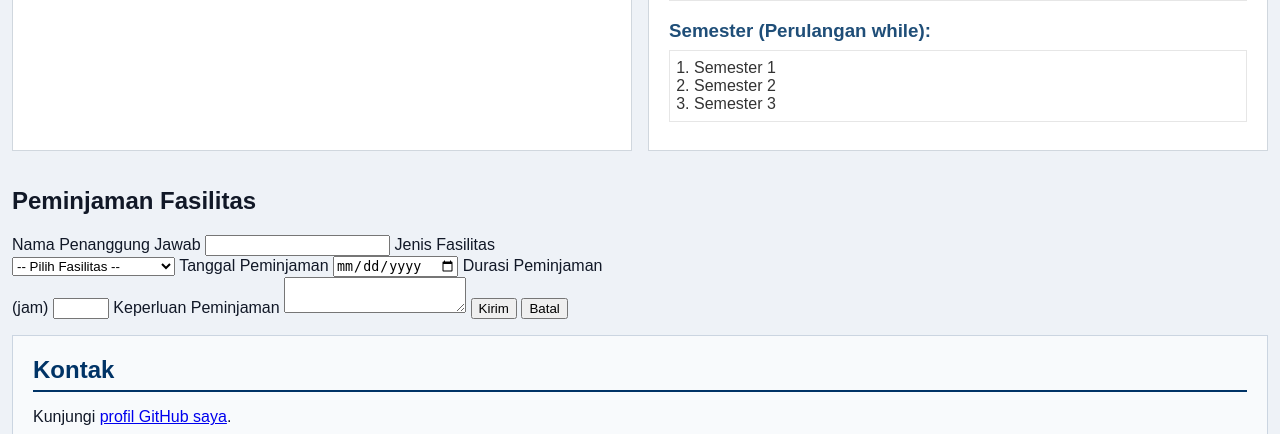
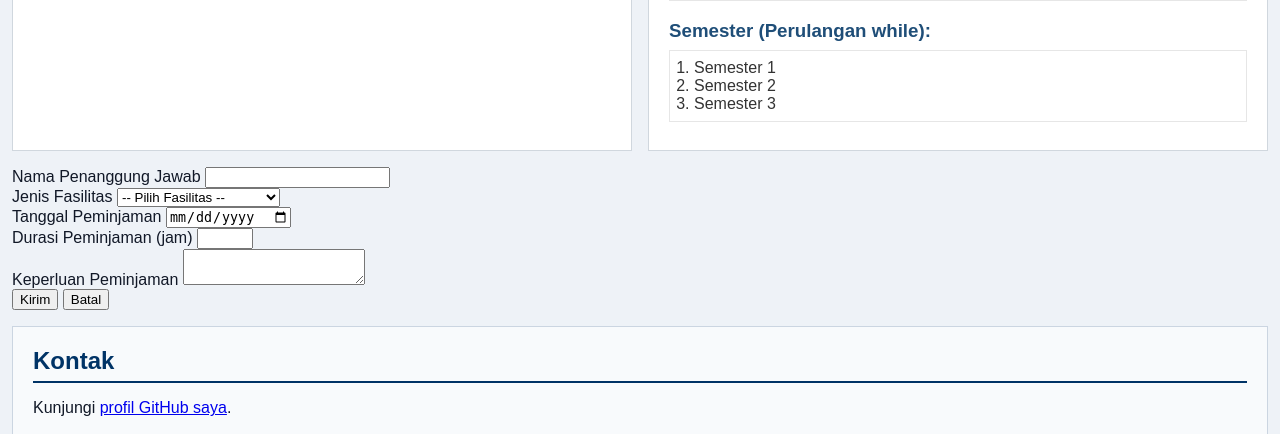
Before and after one commit to 2611500055-Steven/2611500055-pwd-ti1j-2627o, a PHP site: page /pertemuan-08/index.php in a window 1280 px wide. Shown: the part 737-1171 px from the top of the page. Run offline with PHP 8.4, Linux system fonts and the light colour scheme.

Commit message:
memperbaiki menu Peminjaman Fasilitas

```diff
--- a/pertemuan-08/index.php
+++ b/pertemuan-08/index.php
@@ -174,40 +174,43 @@ switch ($programStudi) {
 			</article>
 		</section>
 
-		<section id="peminjaman">
-            <h2>Peminjaman Fasilitas</h2>
-
 		<form method="POST" action="#peminjaman" id="formPeminjaman">
     <input type="hidden" name="form_peminjaman" value="1">
 
+    <div class="field-peminjaman">
         <label>Nama Penanggung Jawab</label>
-            <input type="text" name="nama_pj" required>
+        <input type="text" name="nama_pj" maxlength="100" required>
+    </div>
 
+    <div class="field-peminjaman">
         <label>Jenis Fasilitas</label>
         <select name="fasilitas" required>
             <option value="">-- Pilih Fasilitas --</option>
             <option value="Ruang Kelas">Ruang Kelas</option>
             <option value="Aula">Aula</option>
-            <option value="Laboratorium Komputer">
-                Laboratorium Komputer
-            </option>
+            <option value="Laboratorium Komputer">Laboratorium Komputer</option>
             <option value="Proyektor">Proyektor</option>
         </select>
+    </div>
 
+    <div class="field-peminjaman">
         <label>Tanggal Peminjaman</label>
         <input type="date" name="tanggal" required>
+    </div>
 
+    <div class="field-peminjaman">
         <label>Durasi Peminjaman (jam)</label>
-            <input type="number" name="durasi"
-               min="1" max="24" required>
+        <input type="number" name="durasi" min="1" max="24" required>
+    </div>
 
+    <div class="field-peminjaman">
         <label>Keperluan Peminjaman</label>
-            <textarea name="keperluan" required></textarea>
+        <textarea name="keperluan" maxlength="1000" required></textarea>
+    </div>
 
     <button type="submit">Kirim</button>
     <button type="reset">Batal</button>
 </form>
-        </section>
 
 		<section id="contact">
 			<h2>Kontak</h2>
```
Lines whose indentation alone changed are shown as unchanged.
